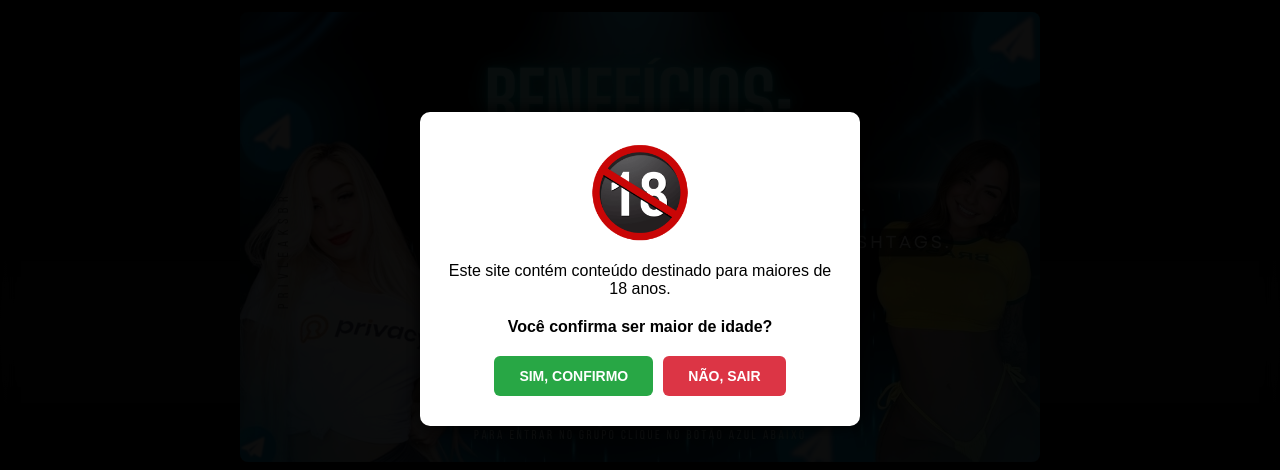
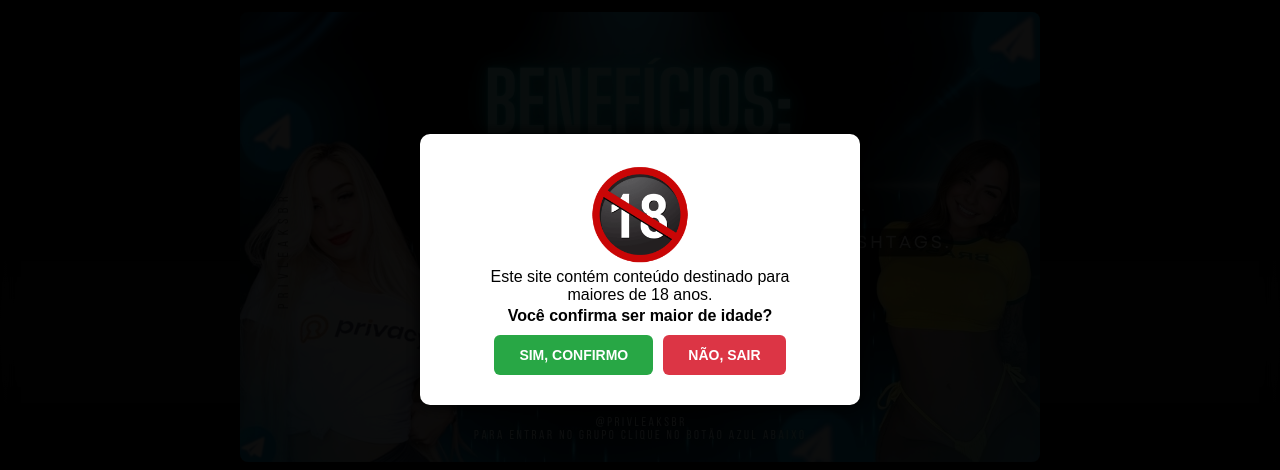
Before and after one commit to TheGhostShadow/AK23S5, a plain HTML site: page index.html in a window 1280 px wide. Shown: the part 131-601 px from the top of the page. Drawn offline with Linux system fonts and the light colour scheme.

Commit message:
caixa p alterações margem

```diff
--- a/index.html
+++ b/index.html
@@ -227,9 +227,16 @@
       margin-bottom: 0px;
     }
 
+    .texto-container {
+      width: 90%;
+      margin: 0px auto 10px auto;
+    }
+
     .caixa p {
       font-size: 16px;
-      margin-bottom: 20px;
+      margin-bottom: 3px;
+      margin-top: 0;
+      text-align: center;
     }
 
     .botoes {
@@ -269,8 +276,12 @@
   <div id="verificacao-idade">
     <div class="caixa">
       <img src="imagens/idade.png" alt="18+">
-      <p>Este site contém conteúdo destinado para maiores de 18 anos.</p>
-      <p><strong>Você confirma ser maior de idade?</strong></p>
+
+      <div class="texto-container">
+        <p>Este site contém conteúdo destinado para maiores de 18 anos.</p>
+        <p><strong>Você confirma ser maior de idade?</strong></p>
+      </div>
+
       <div class="botoes">
         <button class="sim" onclick="entrarSite()">SIM, CONFIRMO</button>
         <button class="nao" onclick="sairSite()">NÃO, SAIR</button>
```
